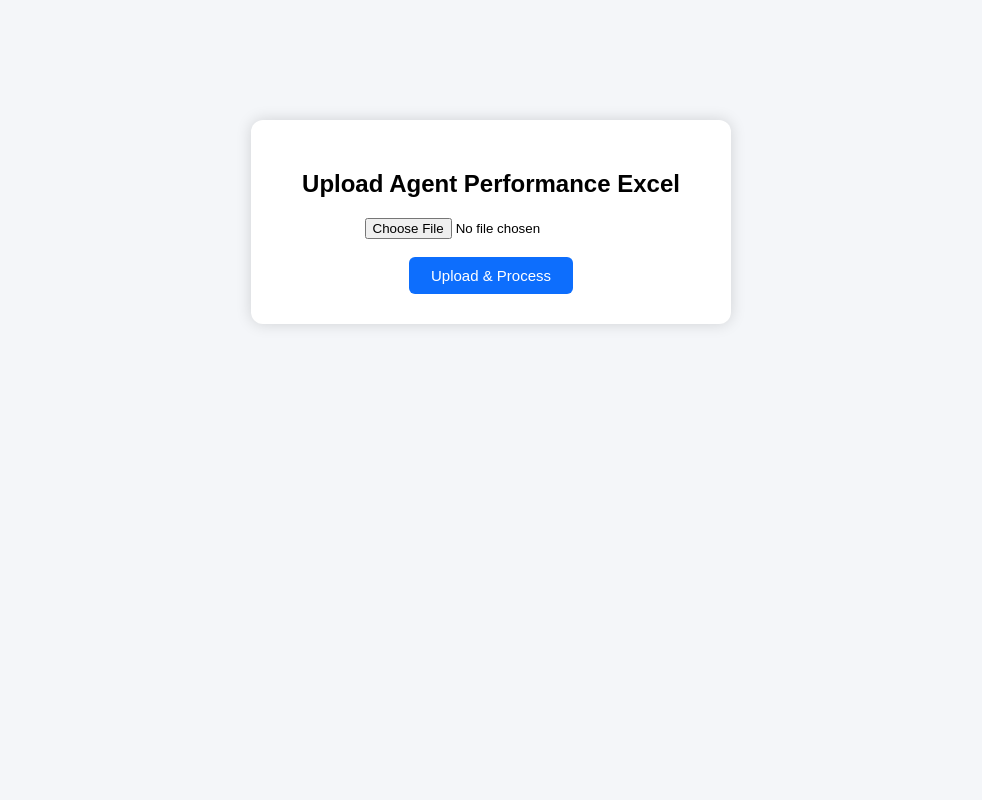
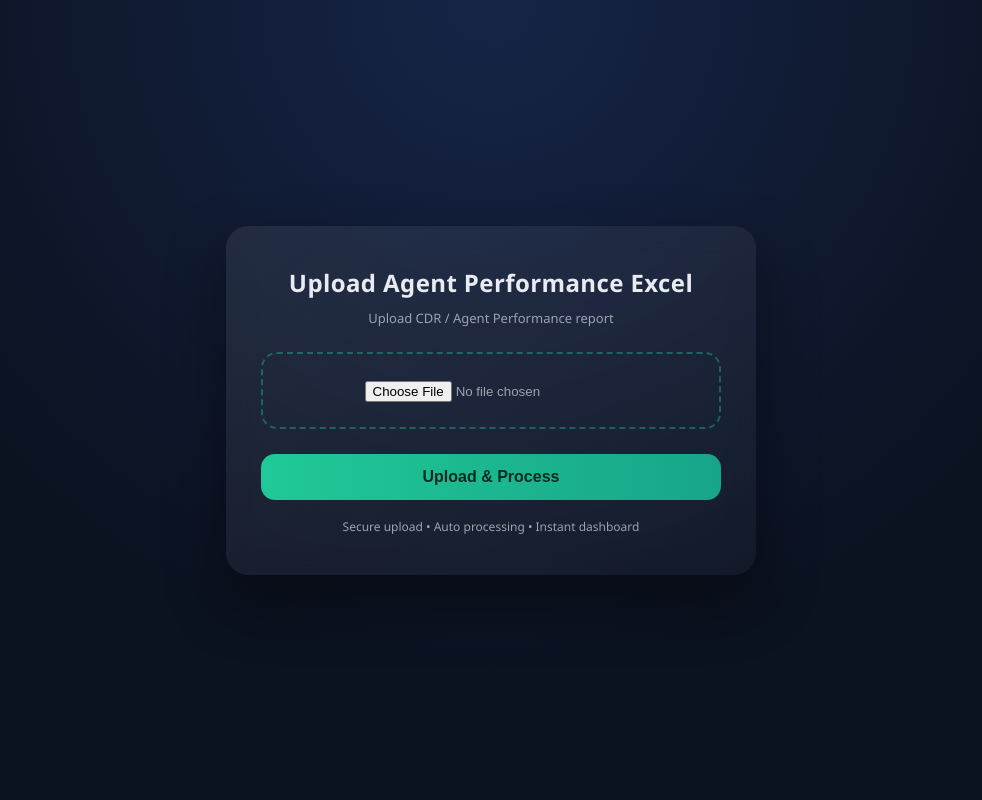
Before and after one commit to Viratmalakar/agent.performance.site, a Flask app: page / in a window 1280 px wide. Shown: the whole page, without its empty margins (149-1131 px from the left). Run offline with Flask 3, Linux system fonts and the light colour scheme.

Commit message:
Update index.html

```diff
--- a/templates/index.html
+++ b/templates/index.html
@@ -1,40 +1,115 @@
 <!DOCTYPE html>
-<html>
+<html lang="en">
 <head>
+<meta charset="UTF-8">
 <title>Upload Agent Performance</title>
+
 <style>
-        body {
-            font-family: Arial;
-            background: #f4f6f9;
+:root{
+    --bg:#0b1220;
+    --card:#121a2f;
+    --accent:#20c997;
+    --accent2:#f1c40f;
+    --text:#e8ebf1;
+    --muted:#9aa4b2;
 }
-        .box {
-            width: 420px;
-            margin: 120px auto;
-            background: #ffffff;
-            padding: 30px;
-            border-radius: 12px;
-            box-shadow: 0 0 15px rgba(0,0,0,0.15);
-            text-align: center;
+
+body{
+    margin:0;
+    height:100vh;
+    display:flex;
+    align-items:center;
+    justify-content:center;
+    background:radial-gradient(circle at top, #162447, #0b1220 65%);
+    font-family:"Segoe UI", system-ui, sans-serif;
+    color:var(--text);
 }
-        button {
-            background: #0d6efd;
-            color: #fff;
-            border: none;
-            padding: 10px 22px;
-            border-radius: 6px;
-            font-size: 15px;
-            cursor: pointer;
+
+/* ---------- Card ---------- */
+.card{
+    width:460px;
+    background:linear-gradient(145deg, rgba(255,255,255,.08), rgba(255,255,255,.03));
+    backdrop-filter:blur(14px);
+    border-radius:22px;
+    padding:40px 35px;
+    box-shadow:0 25px 60px rgba(0,0,0,.45);
+    text-align:center;
+}
+
+.card h2{
+    margin:0 0 10px;
+    font-size:24px;
+    letter-spacing:.4px;
+}
+
+.card p{
+    margin:0 0 25px;
+    font-size:13px;
+    color:var(--muted);
+}
+
+/* ---------- File Upload ---------- */
+.file-box{
+    border:2px dashed rgba(32,201,151,.4);
+    border-radius:16px;
+    padding:25px;
+    margin-bottom:25px;
+    transition:.3s;
+}
+
+.file-box:hover{
+    border-color:var(--accent);
+    background:rgba(32,201,151,.05);
+}
+
+input[type=file]{
+    color:var(--muted);
+}
+
+/* ---------- Button ---------- */
+button{
+    width:100%;
+    padding:14px;
+    font-size:16px;
+    font-weight:600;
+    border:none;
+    border-radius:14px;
+    color:#052b23;
+    background:linear-gradient(90deg, var(--accent), #17a589);
+    cursor:pointer;
+    transition:.3s;
+}
+
+button:hover{
+    transform:translateY(-2px);
+    box-shadow:0 12px 30px rgba(32,201,151,.45);
+}
+
+/* ---------- Footer Text ---------- */
+.note{
+    margin-top:18px;
+    font-size:12px;
+    color:var(--muted);
 }
 </style>
 </head>
+
 <body>
 
-<div class="box">
+<div class="card">
     <h2>Upload Agent Performance Excel</h2>
+    <p>Upload CDR / Agent Performance report</p>
+
     <form action="/process" method="post" enctype="multipart/form-data">
-        <input type="file" name="file" required><br><br>
+        <div class="file-box">
+            <input type="file" name="file" required>
+        </div>
         <button type="submit">Upload & Process</button>
     </form>
+
+    <div class="note">
+        Secure upload • Auto processing • Instant dashboard
+    </div>
 </div>
 
 </body>
```
Lines whose indentation alone changed are shown as unchanged.
